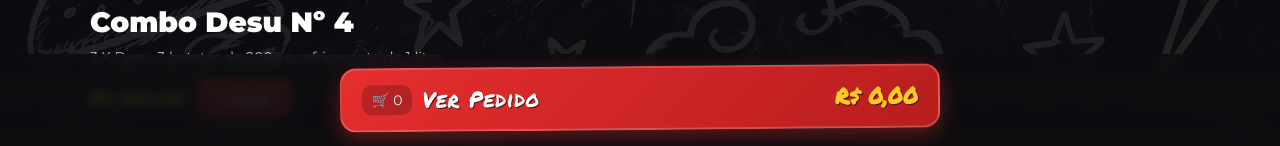
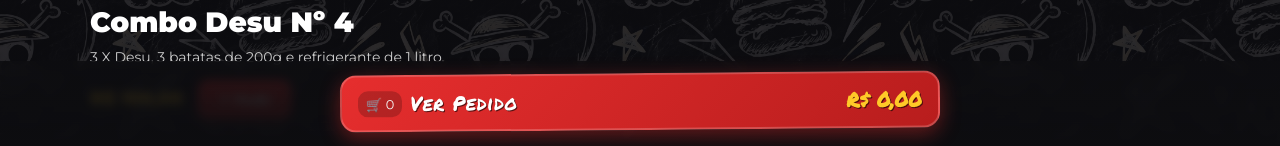
Before and after one commit to desuburguerr/Desu-Burguer, a plain HTML site: page index.html in a window 1280 px wide. Shown: the part 652-798 px from the top of the page. Drawn offline with Linux system fonts and the light colour scheme.

Commit message:
Add files via upload

```diff
--- a/script.js
+++ b/script.js
@@ -150,6 +150,7 @@ function renderProducts(category = activeCategory) {
         src="${product.image}"
         alt="${product.name}"
         loading="lazy"
+        decoding="async"
         onerror="this.onerror=null;this.src='piscininha-desu.jpg'"
       >
 
--- a/style.css
+++ b/style.css
@@ -29,10 +29,10 @@ body {
   overflow-x: hidden;
   background:
     linear-gradient(
-      rgba(12, 12, 16, 0.82),
-      rgba(12, 12, 16, 0.90)
+      rgba(12, 12, 16, 0.85),
+      rgba(12, 12, 16, 0.92)
     ),
-    url("fundo.jpg") center center / cover fixed no-repeat;
+    url("fundo.jpg") center center / 500px auto repeat; /* Ajustado para repetir em tamanho menor (afastado) */
   background-color: var(--background);
   color: var(--text);
   font-family: 'Montserrat', sans-serif;
@@ -274,8 +274,10 @@ a {
   overflow: hidden;
   display: flex;
   flex-direction: column;
-  transition: transform 0.3s cubic-bezier(0.25, 0.8, 0.25, 1), box-shadow 0.3s ease, border-color 0.3s ease;
+  transition: transform 0.2s ease, box-shadow 0.2s ease;
   box-shadow: 0 4px 15px rgba(0,0,0,0.2);
+  content-visibility: auto;
+  contain-intrinsic-size: 250px;
 }
 
 .product-card:hover {
@@ -380,9 +382,10 @@ a {
   display: flex;
   align-items: center;
   justify-content: space-between;
+  gap: 8px;
   max-width: 600px;
   margin: 0 auto;
-  padding: 14px 20px;
+  padding: 12px 16px;
   background: linear-gradient(135deg, #e62e2e, #b81d1d);
   border: 2px solid rgba(255,255,255,0.2);
   border-radius: 16px;
@@ -399,29 +402,33 @@ a {
 .cart-left {
   display: flex;
   align-items: center;
-  gap: 10px;
+  gap: 8px;
+  min-width: 0;
 }
 
 .cart-icon-badge {
   background: rgba(0,0,0,0.2);
-  padding: 6px 10px;
+  padding: 5px 8px;
   border-radius: 10px;
-  font-size: 14px;
+  font-size: 13px;
+  flex-shrink: 0;
 }
 
 .ver-pedido-label {
   font-family: 'Permanent Marker', cursive;
   color: white;
-  font-size: clamp(16px, 4vw, 22px);
+  font-size: clamp(14px, 3.8vw, 20px);
   letter-spacing: 0.5px;
   text-shadow: 1px 1px 0px rgba(0,0,0,0.6);
+  white-space: nowrap;
 }
 
 .cart-right strong {
   font-family: 'Permanent Marker', cursive;
   color: var(--yellow);
-  font-size: clamp(16px, 4vw, 22px);
+  font-size: clamp(14px, 3.8vw, 20px);
   text-shadow: 1px 1px 0px rgba(0,0,0,0.6);
+  white-space: nowrap;
 }
 
 /* =====================================
```
